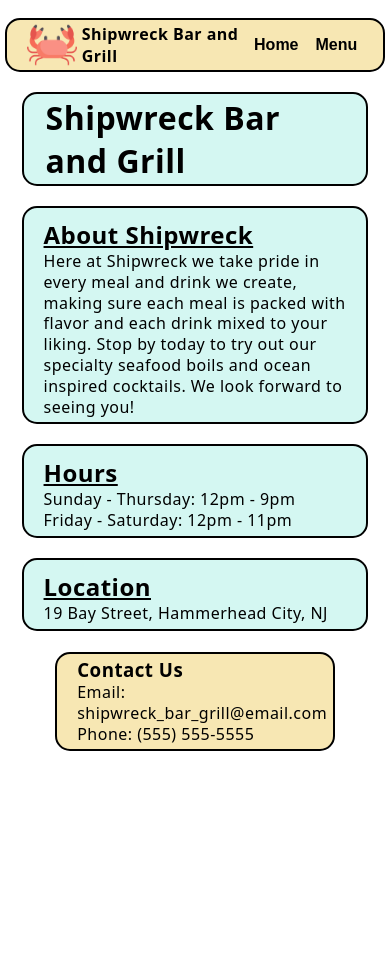
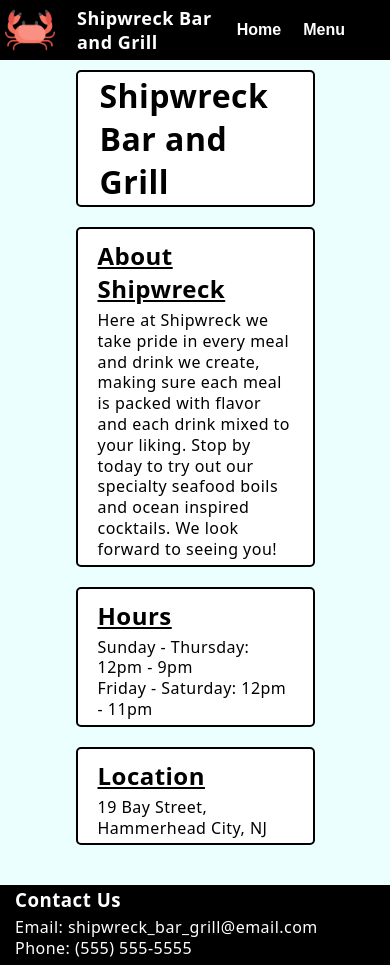
Before and after one commit to cmmartine/restaurant-page, a website built with webpack: page dist/index.html in a window 390 px wide. Before the commit the page ends 844 px from the top, so only its background shows below. Built offline with Linux system fonts and the light colour scheme; a web font is replaced by a local one.

Commit message:
Adjusted/changed CSS

```diff
--- a/src/index.js
+++ b/src/index.js
@@ -55,6 +55,7 @@ import Crab from './assets/images/crab.png';
 
     footerContainer.classList.add('footer-container');
     footerRight.classList.add('footer-right');
+    footerLeft.classList.add('footer-left');
 
     contentDiv.append(footerContainer);
     footerContainer.append(footerLeft, footerRight);
--- a/src/style.css
+++ b/src/style.css
@@ -1,7 +1,10 @@
+* {
+  margin: 0px;
+  padding: 0px;
+}
+
 body {
-  display: flex;
-  flex-direction: column;
-  align-self: center;
+  min-height: 100vh;
   font-family: 'ElMessiriRegular', system-ui, "Segoe UI", Roboto, Helvetica, Arial, sans-serif;
   letter-spacing: 0.03em;
 }
@@ -13,20 +16,18 @@ body {
   align-self: center;
   position: sticky;
   z-index: 1;
-  margin: 10px 10px 10px 10px;
+  margin: auto;
+  max-width: 100%;
   top: 0px;
-  height: 50px;
-  width: 70%;
-  padding-left: 20px;
-  padding-right: 20px;
-  background-color: rgb(247, 231, 179);
-  border: 2px solid black;
-  border-radius: 15px;
+  height: 60px;
+  background-color: black;
+  color: white;
 }
 
 .header-left {
   display: flex;
   align-items: center;
+  padding-left: 25px;
 }
 
 .header-icon {
@@ -35,6 +36,7 @@ body {
 
 .button-div {
   display: flex;
+  padding-right: 25px;
 }
 
 .button {
@@ -42,7 +44,8 @@ body {
   font-weight: bold;
   font-size: medium;
   border: none;
-  background-color: rgb(247, 231, 179);
+  background-color: black;
+  color: white;
 }
 
 .button.header-title {
@@ -51,7 +54,7 @@ body {
 
 .button:hover {
   cursor: grab;
-  background-color: rgb(212, 247, 242);
+  background-color: rgb(114, 114, 114);
 }
 
 .content {
@@ -60,8 +63,11 @@ body {
   align-self: center;
   position: relative;
   align-items: center;
-  width: 70%;
+  margin: auto;
+  height: 100%;
+  max-width: 100%;
   padding-bottom: 110px;
+  background-color: rgba(224, 255, 255, 0.651);
 }
 
 .content-inner-div {
@@ -70,9 +76,9 @@ body {
   width: 50%;
   margin: 10px;
   padding: 0px 20px;
-  background-color: rgb(212, 247, 242);
+  background-color: white;
   border: 2px solid black;
-  border-radius: 15px;
+  border-radius: 5px;
 }
 
 .content-inner-div.title {
@@ -86,11 +92,11 @@ h1 {
 h2 {
   text-decoration: underline;
   margin-top: 10px;
-  margin-bottom: 0px;
+  margin-bottom: 5px;
 }
 
 h3 {
-  margin-bottom: 0px;
+  margin-bottom: 5px;
 }
 
 p {
@@ -101,48 +107,38 @@ p {
 
 .footer-container{
   display: flex;
-  align-self: center;
   align-items: center;
   justify-content: space-between;
   position: absolute;
   bottom: 0px;
-  height: 70px;
-  width: 70%;
-  padding: 5px 20px 20px 20px;
-  background-color: rgb(247, 231, 179);
-  border: 2px solid black;
-  border-radius: 15px;
+  height: 80px;
+  width: 100%;
+  margin: 0px;
+  background-color: black;
+  color: white;
+}
+
+.footer-left {
+  padding: 5px 15px;
 }
 
 .footer-right {
-  padding: 5px 5px;
+  padding: 5px 15px;
   font-size: 12px;
 }
 
-@media (max-width: 540px) {
-  .header-bar {
-    width: 90%;
+@media (max-width: 480px) {
+
+  .header-left{
+    padding-left: 5px;
   }
 
-  .button.header-title {
-    font-size: medium;
-  }
-
-  .content {
-    width: 90%;
-  }
-
-  .content-inner-div {
-    width: 90%;
+  .button-div {
+    padding-right: 45px;
   }
 
   .button {
-    margin-left: 5px;
-  }
-
-  .footer-div {
-    width: 90%;
-    padding: 0px 20px;
+    padding-left: 2px;
   }
 
   .footer-right {
```
Also changed, not shown: dist/ab3aaeb0e897ff528e7c.jpg (deleted), dist/assets/images/hoodh-ahmed-ocean-unsplash.jpg (deleted), dist/c97a3077dfbef3febc49.jpg (deleted), dist/main.js.
